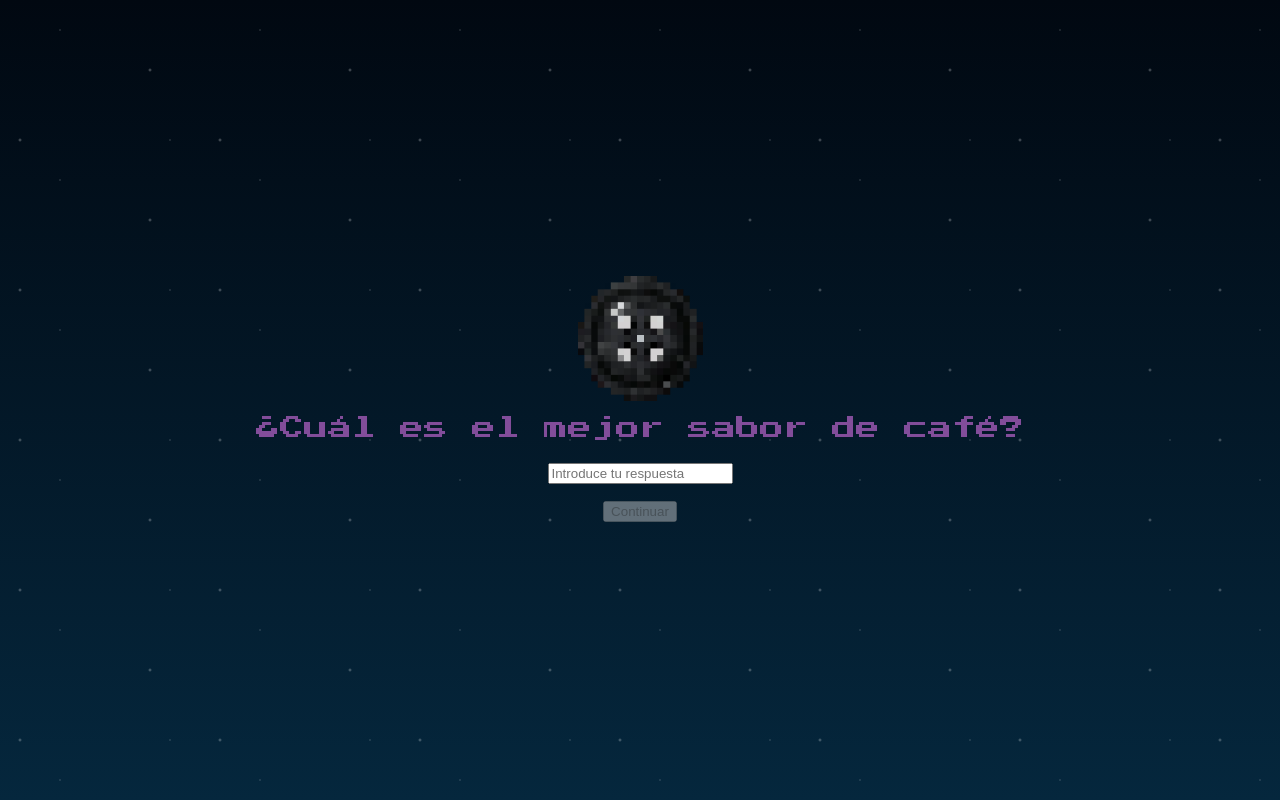
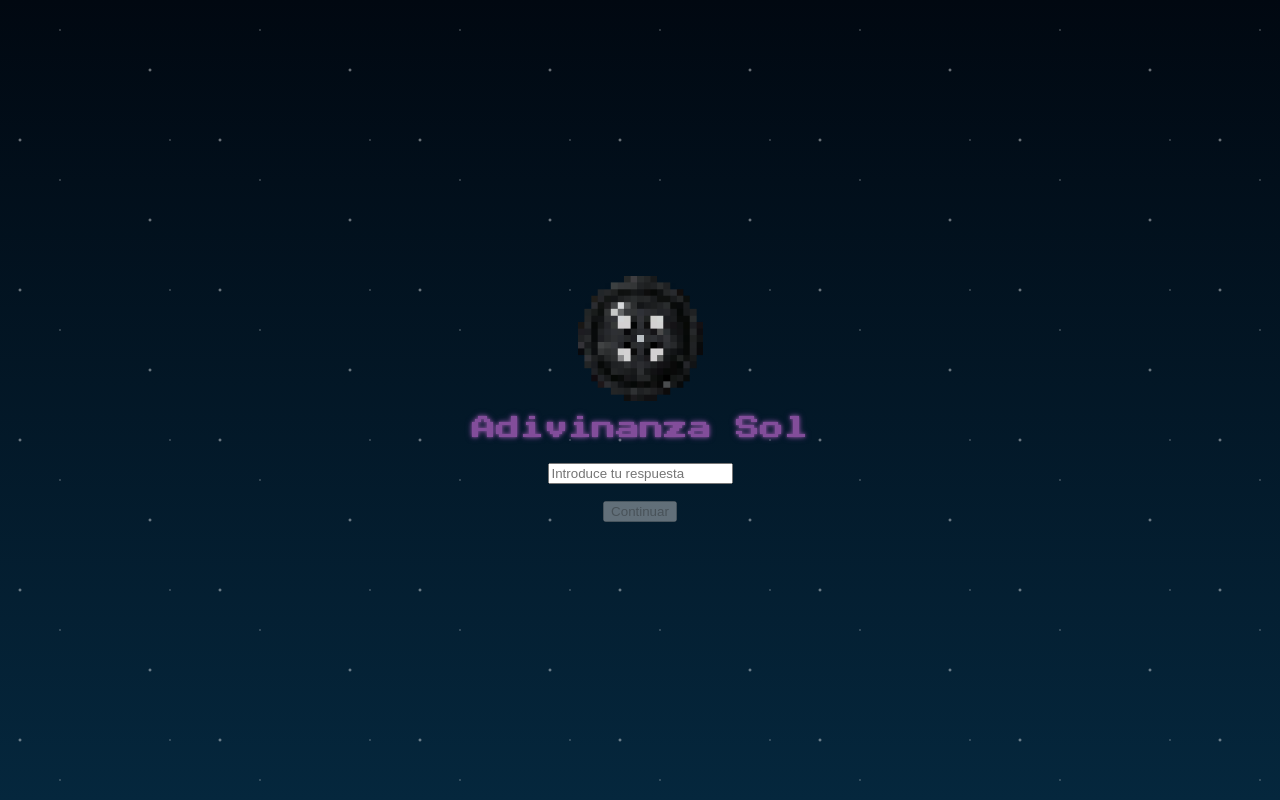
Before and after one commit to ottoknowsnt/cocoa-beetles, a Vue app: page /#/challenge in a window 1280 px wide. Built offline with nearby package versions, Linux system fonts and the light colour scheme.

Commit message:
use geoJSON to define the challenges

```diff
--- /dev/null
+++ b/src/data/geoChallenges.ts
@@ -0,0 +1,48 @@
+import buttonPixelArt from '@/assets/button_pixel_art.png'
+
+export const geoChallenges = {
+  type: 'FeatureCollection',
+  features: [
+    {
+      type: 'Feature',
+      geometry: {
+        type: 'Point',
+        coordinates: [-3.702973646924752, 40.41699700201422],
+      },
+      properties: {
+        challengeId: 'button-sun',
+        challengeIcon: buttonPixelArt,
+        challengeText: 'Adivinanza Sol',
+        challengeAnswer: 'Sol',
+        nextChallengeId: 'eyes-tea',
+      },
+    },
+    {
+      type: 'Feature',
+      geometry: {
+        type: 'Point',
+        coordinates: [-3.7120982162426333, 40.42471829680057],
+      },
+      properties: {
+        challengeId: 'eyes-tea',
+        challengeIcon: buttonPixelArt,
+        challengeText: 'Adivinanza Bubble Tea',
+        challengeAnswer: 'Bubble Tea',
+        nextChallengeId: 'run-fast',
+      },
+    },
+    {
+      type: 'Feature',
+      geometry: {
+        type: 'Point',
+        coordinates: [-3.698994518088924, 40.43316295946176],
+      },
+      properties: {
+        challengeId: 'run-fast',
+        challengeIcon: buttonPixelArt,
+        challengeText: 'Adivinanza Juegos',
+        challengeAnswer: 'Juegos',
+      },
+    },
+  ],
+}
--- a/src/stores/challenges.ts
+++ b/src/stores/challenges.ts
@@ -1,12 +1,14 @@
+import { geoChallenges } from '@/data/geoChallenges'
 import { defineStore } from 'pinia'
 
 export const useChallengesStore = defineStore('challenges', {
   state: () => ({
-    currentChallenge: localStorage.getItem('current_challenge') || 'coffee',
+    currentChallenge:
+      localStorage.getItem('current_challenge') || geoChallenges.features[0].properties.challengeId,
     passedChallenges: JSON.parse(localStorage.getItem('passed_challenges') || '[]') as string[],
   }),
   actions: {
-    changeChallenge(passedChallenge: string, nextChallenge: string | null) {
+    changeChallenge(passedChallenge: string, nextChallenge: string | undefined) {
       this.passedChallenges.push(passedChallenge)
       localStorage.setItem('passed_challenges', JSON.stringify(this.passedChallenges))
       if (nextChallenge) {
--- a/src/views/ChallengeView.vue
+++ b/src/views/ChallengeView.vue
@@ -1,13 +1,13 @@
 <script setup lang="ts">
 import SingleChallenge from '../components/SingleChallenge.vue'
-import buttonPixelArt from '../assets/button_pixel_art.png'
 </script>
 
 <template>
   <SingleChallenge
-    :challenge-icon="currentChallengeConfiguration.icon"
-    :challenge-text="currentChallengeConfiguration.text"
-    :challenge-answer="currentChallengeConfiguration.answer"
+    v-if="currentGeoChallengeProperties"
+    :challenge-icon="currentGeoChallengeProperties.challengeIcon"
+    :challenge-text="currentGeoChallengeProperties.challengeText"
+    :challenge-answer="currentGeoChallengeProperties.challengeAnswer"
     @completeChallenge="completeChallenge"
   />
 </template>
@@ -16,45 +16,25 @@ import buttonPixelArt from '../assets/button_pixel_art.png'
 import { useChallengesStore } from '@/stores/challenges'
 import { mapStores, mapState, mapActions } from 'pinia'
 import { defineComponent } from 'vue'
+import { geoChallenges } from '@/data/geoChallenges'
 
 export default defineComponent({
-  data() {
-    return {
-      challengesConfiguration: {
-        coffee: {
-          icon: buttonPixelArt,
-          text: '¿Cuál es el mejor sabor de café?',
-          answer: 'lotus',
-          nextChallenge: 'coffee2',
-        },
-        coffee2: {
-          icon: buttonPixelArt,
-          text: '¿Cuál es el mejor sabor de café 2?',
-          answer: 'lotus',
-          nextChallenge: 'coffee3',
-        },
-        coffee3: {
-          icon: buttonPixelArt,
-          text: '¿Cuál es el mejor sabor de café 3?',
-          answer: 'lotus',
-          nextChallenge: null,
-        },
-      } as Record<
-        string,
-        { icon: string; text: string; answer: string; nextChallenge: string | null }
-      >,
-    }
-  },
   computed: {
-    currentChallengeConfiguration() {
-      return this.challengesConfiguration[this.currentChallenge]
+    currentGeoChallengeProperties() {
+      return geoChallenges.features.find(
+        (feature) => feature.properties.challengeId === this.currentChallenge,
+      )?.properties
     },
     ...mapStores(useChallengesStore),
     ...mapState(useChallengesStore, ['currentChallenge', 'passedChallenges']),
   },
   methods: {
     completeChallenge() {
-      const nextChallenge = this.currentChallengeConfiguration.nextChallenge
+      if (!this.currentGeoChallengeProperties) {
+        return
+      }
+
+      const nextChallenge = this.currentGeoChallengeProperties.nextChallengeId
       this.changeChallenge(this.currentChallenge, nextChallenge)
 
       if (!nextChallenge) {
--- a/src/views/MapView.vue
+++ b/src/views/MapView.vue
@@ -1,20 +1,9 @@
 <template>
-  <p>List</p>
-  <p v-for="challengePosition in challengesPositions">
-    {{ challengePosition }}
-  </p>
-  <div v-if="position">
-    <p>Position</p>
-    <p>
-      [{{ position.coords.longitude }}, {{ position.coords.latitude }}] (+/-{{
-        position.coords.accuracy
-      }}m)
-    </p>
-  </div>
   <div ref="mapContainer" class="map-container"></div>
 </template>
 
 <script lang="ts">
+import { geoChallenges } from '@/data/geoChallenges'
 import mapboxgl from 'mapbox-gl'
 import 'mapbox-gl/dist/mapbox-gl.css'
 import { defineComponent } from 'vue'
@@ -44,8 +33,19 @@ export default defineComponent({
         zoom: 15,
       })
 
-      this.challengesPositions.forEach((challengePosition) => {
-        new mapboxgl.Marker().setLngLat(challengePosition).addTo(this.map)
+      this.map.on('load', () => {
+        this.map.addSource('geoChallenges', {
+          type: 'geojson',
+          data: geoChallenges,
+        })
+        this.map.addLayer({
+          id: 'geoChallenges-layer',
+          type: 'circle',
+          source: 'geoChallenges',
+          paint: {
+            'circle-radius': 4,
+          },
+        })
       })
     },
     initGeolocation() {
```
